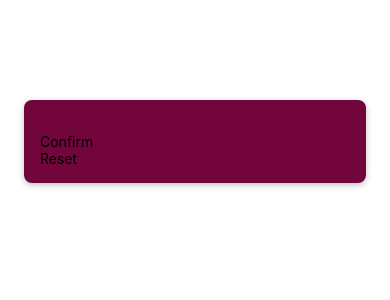
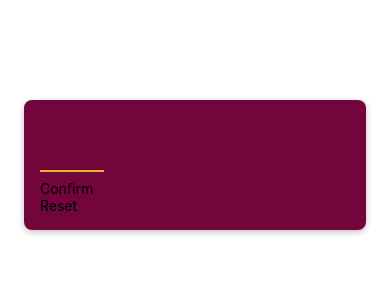
Before and after one commit to john-marcello/rn-module-2, a React Native app: screen / in a window 390 px wide. Shown: the top 300 px of the page. Built offline with nearby package versions, Linux system fonts and the light colour scheme.

Commit message:
feat(add): Add number style and limit charcters

```diff
--- a/screens/StartGame.js
+++ b/screens/StartGame.js
@@ -4,7 +4,7 @@
 function StartGame({}) {
     return (
         <View style={styles.inputContainer}>
-            <TextInput />
+            <TextInput style={styles.numberInput} maxLength={2} />
             <ButtonPrimary>Confirm</ButtonPrimary>
             <ButtonPrimary>Reset</ButtonPrimary>
         </View>
@@ -28,4 +28,15 @@
     shadowRadius: 6, // ios only
     shadowOpacity: 0.25, // ios only
   },
+  numberInput: {
+    height: 48,
+    width: 64,
+    textAlign: 'center',
+    fontSize: 32,
+    fontWeight: 'bold',
+    borderBottomColor: '#ddb52f',
+    borderBottomWidth: 2,
+    color: '#ddb52f',
+    marginVertical: 8,
+  },
 });
```
